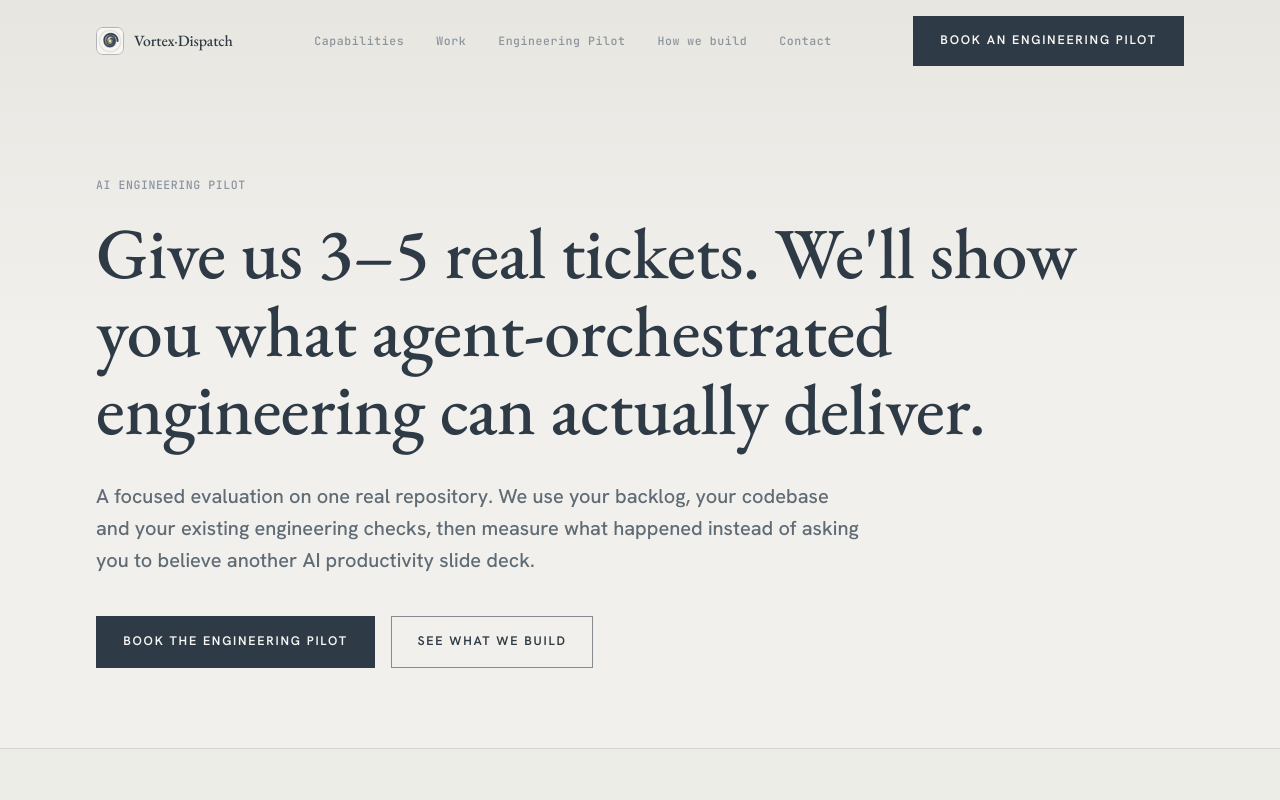
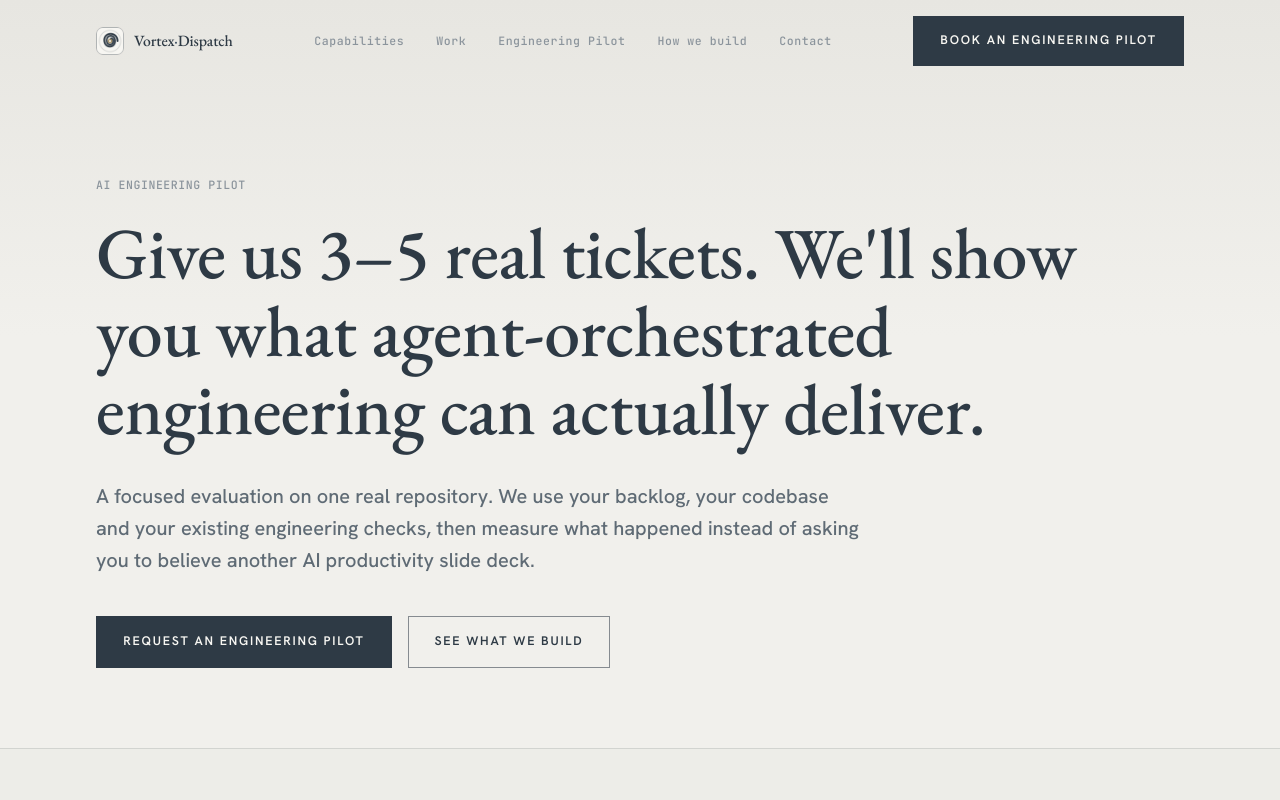
Before and after one commit to tzone85/vortex-dispatch-site, a React (Vite) app: page /engineering-pilot in a window 1280 px wide. Shown: the top 800 px of the page. Built offline with nearby package versions, Linux system fonts and the light colour scheme.

Commit message:
feat: replace pilot mailto with measurable lead form

```diff
--- a/src/pages/EngineeringPilot.tsx
+++ b/src/pages/EngineeringPilot.tsx
@@ -1,7 +1,8 @@
 import { useEffect } from "react";
 import { Nav } from "../components/Nav";
 import { Footer } from "../components/Footer";
-import { trackEngineeringPilotLead } from "../core/analytics";
+import { EngineeringPilotForm } from "../components/EngineeringPilotForm";
+import { trackPilotCtaClick } from "../core/analytics";
 
 const PILOT_STEPS = [
   {
@@ -92,12 +93,6 @@ export function EngineeringPilotPage() {
     return () => schema.remove();
   }, []);
 
-  const mailto = `mailto:hello@vortexdispatch.co.za?subject=${encodeURIComponent(
-    "Engineering Pilot: Vortex Dispatch",
-  )}&body=${encodeURIComponent(
-    "We would like to evaluate agent-orchestrated delivery on a real repository. Please send us the pilot intake details.",
-  )}`;
-
   return (
     <>
       <div className="atmosphere" aria-hidden="true" />
@@ -114,11 +109,11 @@ export function EngineeringPilotPage() {
           </p>
           <div className="mt-10 flex flex-wrap gap-4">
             <a
-              href={mailto}
+              href="#pilot-form"
               className="btn-primary"
-              onClick={() => trackEngineeringPilotLead("hero")}
+              onClick={() => trackPilotCtaClick("hero")}
             >
-              Book the engineering pilot
+              Request an engineering pilot
             </a>
             <a href="/#work" className="btn-ghost">
               See what we build
@@ -199,21 +194,8 @@ export function EngineeringPilotPage() {
         </section>
 
         <section className="border-t border-line bg-void-2/50">
-          <div className="mx-auto max-w-4xl px-5 py-20 text-center sm:px-8">
-            <p className="mono-meta text-accent-bright">START WITH EVIDENCE</p>
-            <h2 className="mt-4 font-display text-4xl font-bold text-bone sm:text-5xl">
-              Bring the repository. Bring the tickets. We&apos;ll measure the rest.
-            </h2>
-            <p className="mx-auto mt-6 max-w-2xl text-lg leading-8 text-bone-muted">
-              We&apos;ll start with a short technical intake to confirm the repository, tickets, acceptance criteria and engineering controls are suitable for a meaningful pilot.
-            </p>
-            <a
-              href={mailto}
-              className="btn-primary mt-9 inline-flex"
-              onClick={() => trackEngineeringPilotLead("closing_cta")}
-            >
-              Book the engineering pilot
-            </a>
+          <div className="mx-auto max-w-5xl px-5 py-20 sm:px-8">
+            <EngineeringPilotForm />
           </div>
         </section>
       </main>
```
